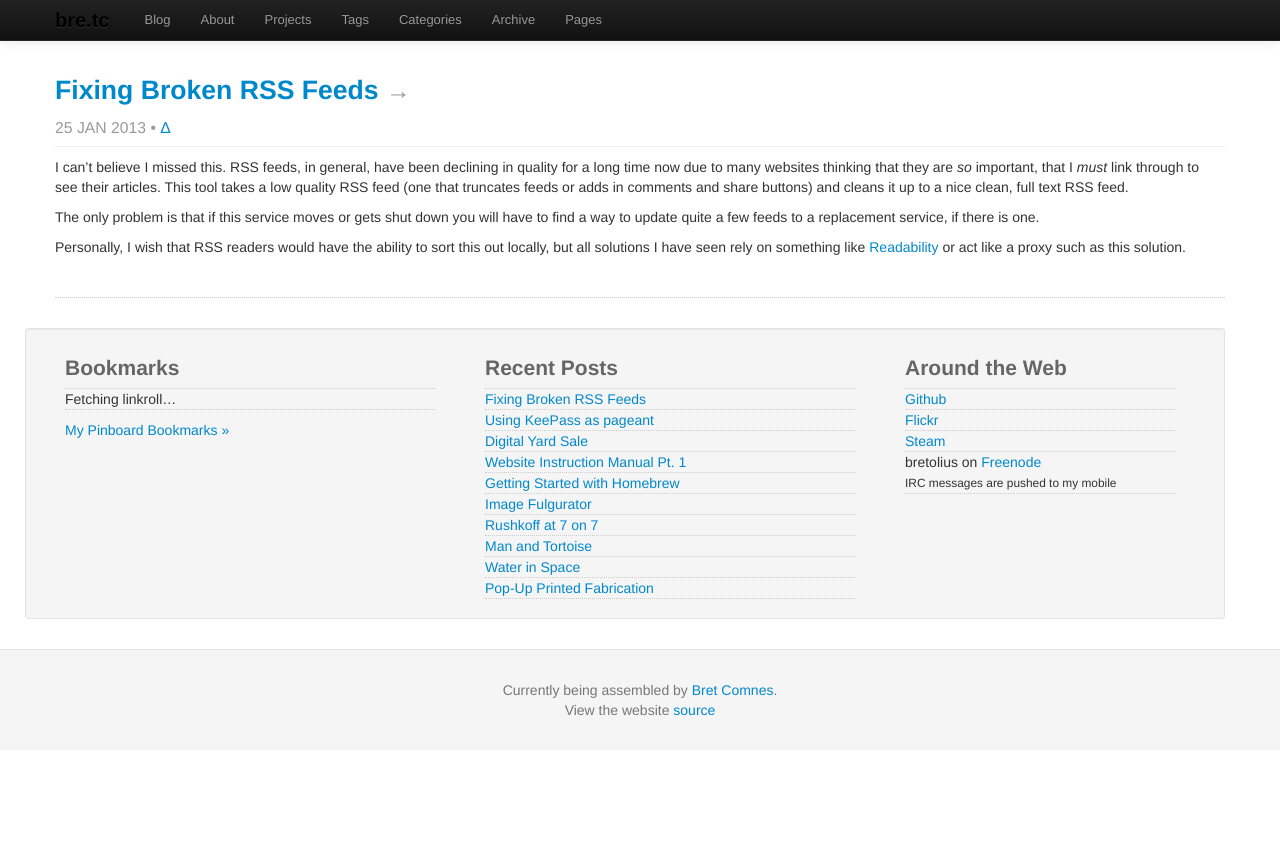
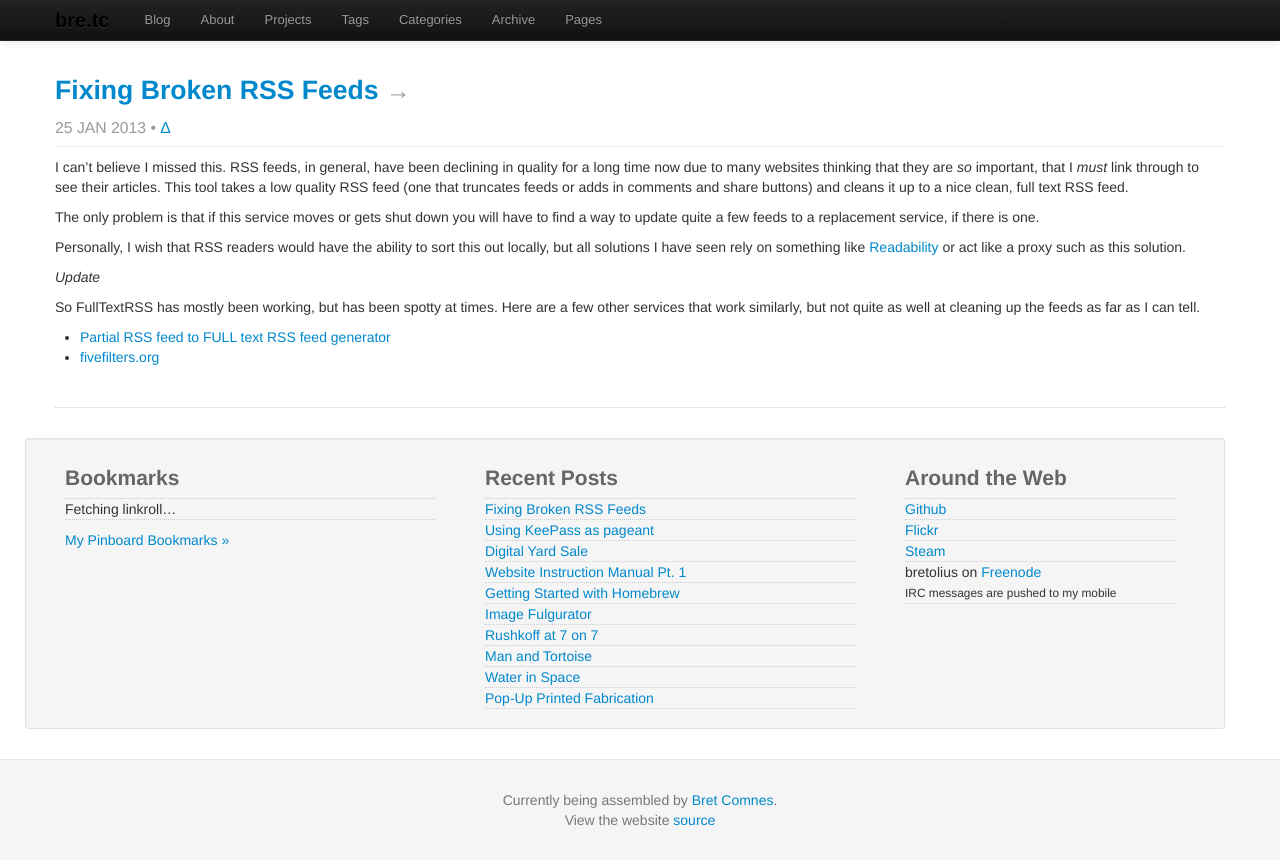
Before and after one commit to bcomnes/old-bret.io, a Jekyll site: the page built from _posts/2013-01-25-fixing-broken-rss-feeds.md, in a window 1280 px wide. Shown: the top 865 px of the page. Built offline with Jekyll 4.4.1, drawn with Linux system fonts in a browser that asks for light colours; Markdown is read by kramdown in place of the engine named in the settings.

Commit message:
Updated RSS fulltext post

```diff
--- a/_posts/2013-01-25-fixing-broken-rss-feeds.md
+++ b/_posts/2013-01-25-fixing-broken-rss-feeds.md
@@ -13,3 +13,10 @@ I can't believe I missed this.  RSS feeds, in general, have been declining in qu
 The only problem is that if this service moves or gets shut down you will have to find a way to update quite a few feeds to a replacement service, if there is one.
 
 Personally, I wish that RSS readers would have the ability to sort this out locally, but all solutions I have seen rely on something like [Readability](http://readability.com/developers/api) or act like a proxy such as this solution.
+
+*Update*
+
+So FullTextRSS has mostly been working, but has been spotty at times.  Here are a few other services that work similarly, but not quite as well at cleaning up the feeds as far as I can tell.
+
+*   [Partial RSS feed to FULL text RSS feed generator](http://feedenlarger.com/)
+*   [fivefilters.org](http://fivefilters.org/content-only/)
```
